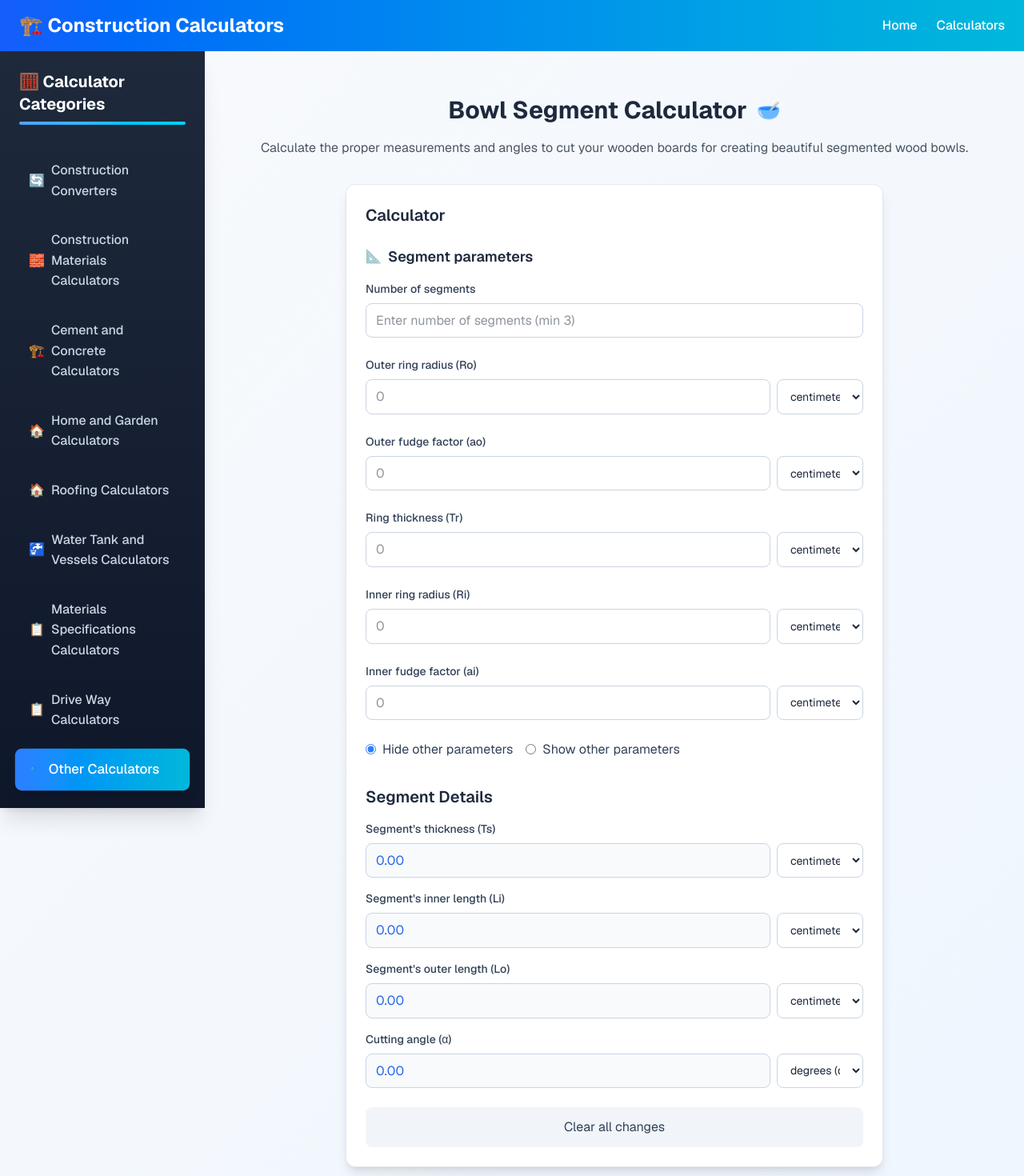
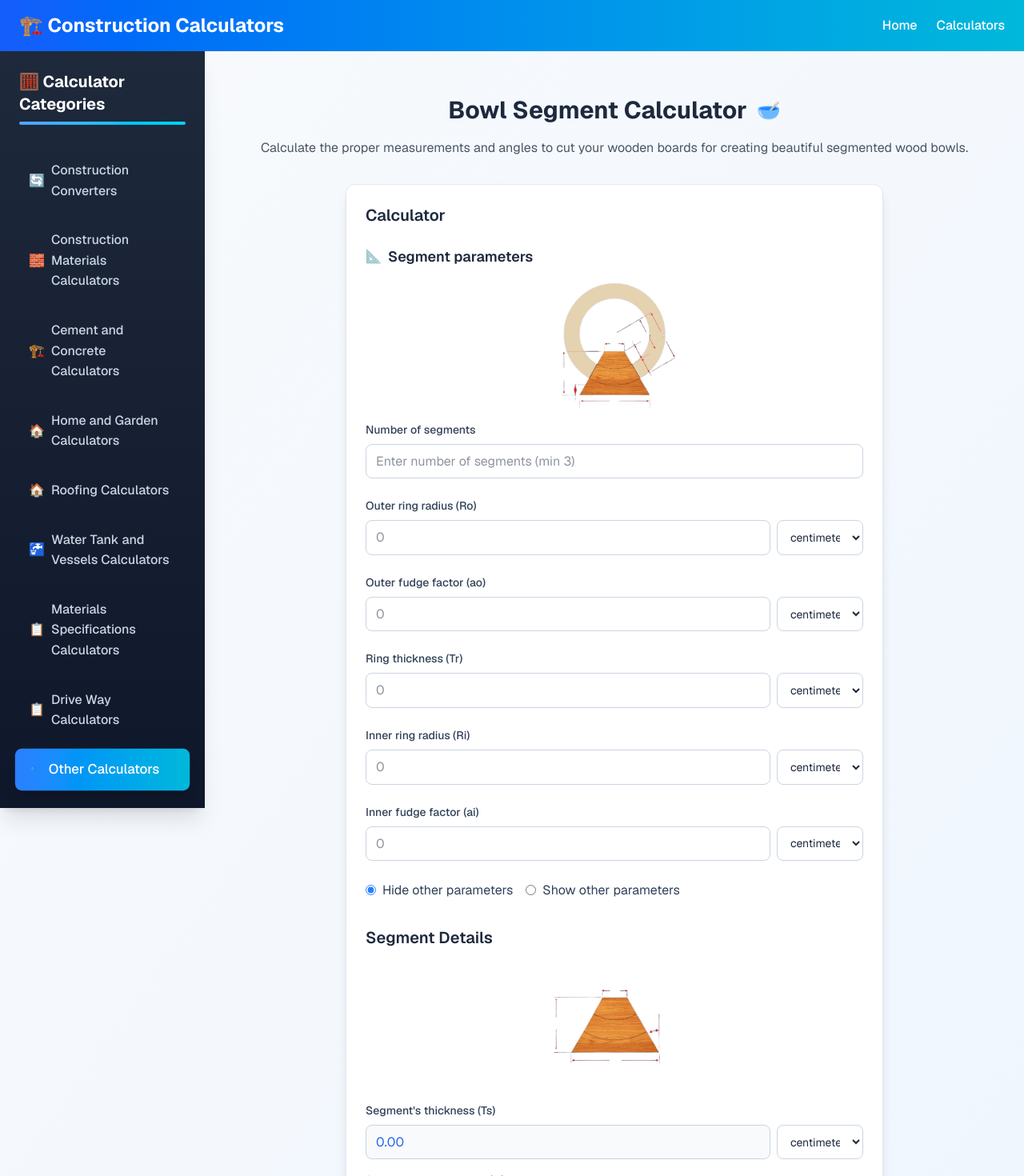
Before and after one commit to AdilAllahdad/calculators, a Next.js app: page /calculators/other/bowl-segment in a window 1280 px wide. Shown: the top 1470 px of the page at 80% size. Built offline with nearby package versions, Linux system fonts and the light colour scheme.

Commit message:
bobwl images

```diff
--- a/src/app/calculators/other/bowl-segment/page.tsx
+++ b/src/app/calculators/other/bowl-segment/page.tsx
@@ -135,6 +135,8 @@ export default function BowlSegmentCalculator() {
             <span className="text-blue-600 mr-2">📐</span>
             <h3 className="text-lg font-semibold text-slate-800">Segment parameters</h3>
           </div>
+          {/* Bowl image inside segment parameters */}
+          <img src="/bowl.png" alt="Bowl" className="w-40 h-40 object-contain mb-4 mx-auto" />
           <div className="flex flex-col gap-4">
             {/* Number of segments */}
             <div className="mb-2">
@@ -535,6 +537,8 @@ export default function BowlSegmentCalculator() {
           {/* Results Section */}
           <div className="mt-8">
             <h2 className="text-xl font-semibold mb-4 text-slate-800">Segment Details</h2>
+            {/* Detail image for segment details */}
+            <img src="/detail.png" alt="Segment Detail" className="w-40 h-40 object-contain mb-4 mx-auto" />
             <div className="flex flex-col gap-4">
               {/* Segment thickness */}
               <div>
```
Also changed, not shown: public/bowl.png (added), public/detail.png (added).
